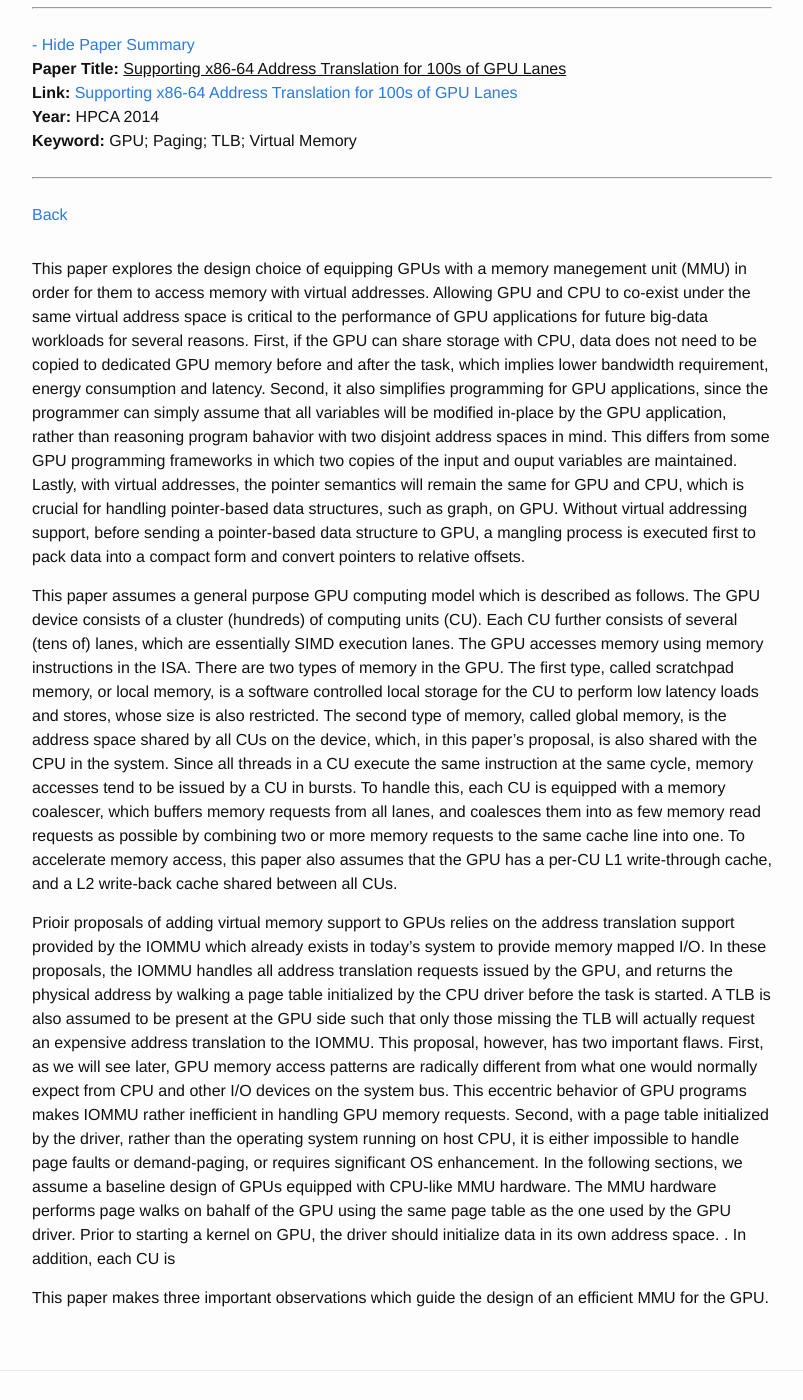
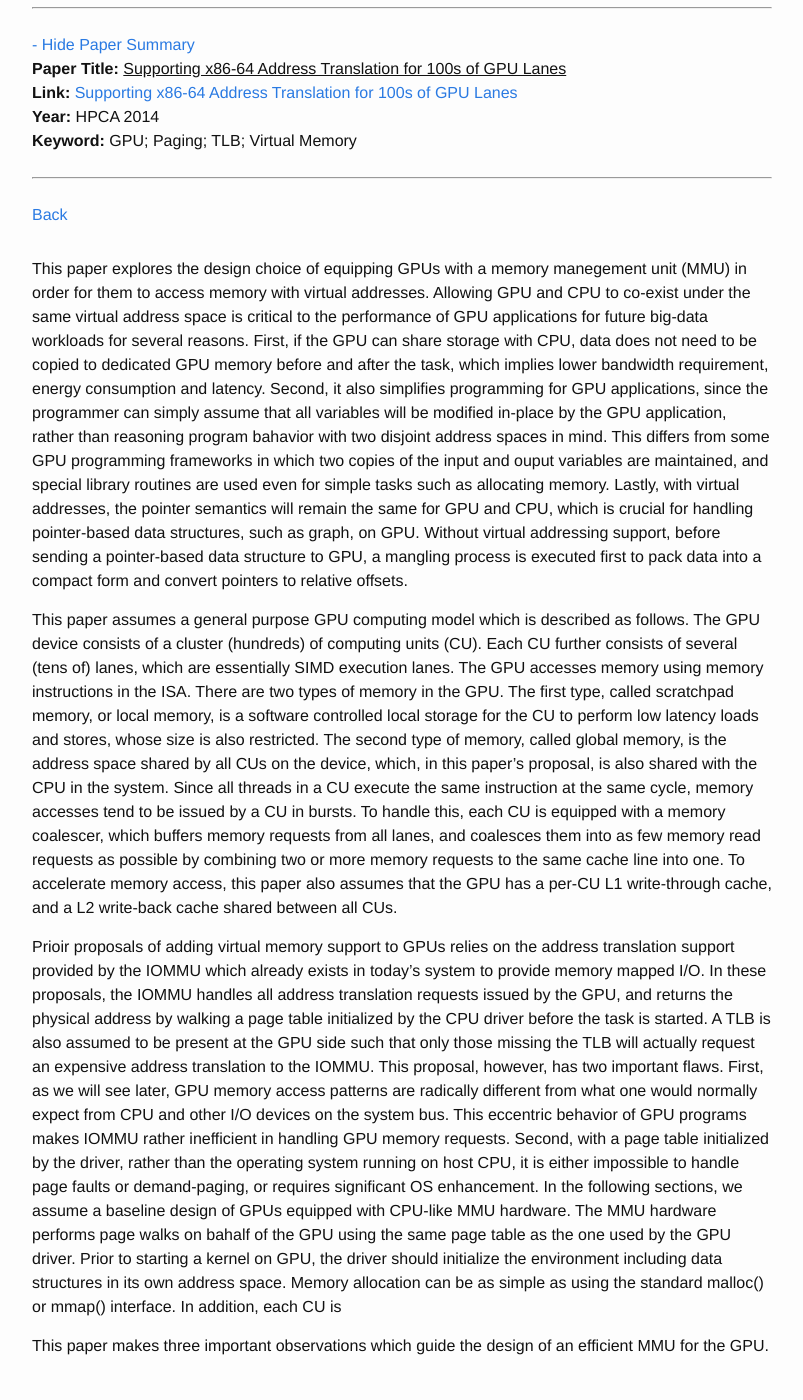
Before and after one commit to wangziqi2013/wangziqi2013.github.io, a Jekyll site: the page built from _posts/2019-09-05-supporting-x86-64-addr-xlat-for-100s-of-gpu-lanes.markdown, in a window 1280 px wide and 1400 px high, scrolled down 235 px. Shown: the whole window, without its empty margins (238-1041 px from the left). Built offline with Jekyll 4.4.1, drawn with Linux system fonts in a browser that asks for light colours.

Commit message:
Small change

```diff
--- a/_posts/2019-09-05-supporting-x86-64-addr-xlat-for-100s-of-gpu-lanes.markdown
+++ b/_posts/2019-09-05-supporting-x86-64-addr-xlat-for-100s-of-gpu-lanes.markdown
@@ -20,7 +20,8 @@ with CPU, data does not need to be copied to dedicated GPU memory before and aft
 requirement, energy consumption and latency. Second, it also simplifies programming for GPU applications, since the programmer
 can simply assume that all variables will be modified in-place by the GPU application, rather than reasoning program bahavior
 with two disjoint address spaces in mind. This differs from some GPU programming
-frameworks in which two copies of the input and ouput variables are maintained. Lastly, with virtual addresses, the pointer
+frameworks in which two copies of the input and ouput variables are maintained, and special library routines are used even
+for simple tasks such as allocating memory. Lastly, with virtual addresses, the pointer
 semantics will remain the same for GPU and CPU, which is crucial for handling pointer-based data structures, such as graph,
 on GPU. Without virtual addressing support, before sending a pointer-based data structure to GPU, a mangling process is
 executed first to pack data into a compact form and convert pointers to relative offsets.
@@ -48,7 +49,8 @@ GPU memory requests. Second, with a page table initialized by the driver, rather
 host CPU, it is either impossible to handle page faults or demand-paging, or requires significant OS enhancement.
 In the following sections, we assume a baseline design of GPUs equipped with CPU-like MMU hardware. The MMU hardware
 performs page walks on bahalf of the GPU using the same page table as the one used by the GPU driver. Prior to starting
-a kernel on GPU, the driver should initialize data in its own address space. . In addition,
+a kernel on GPU, the driver should initialize the environment including data structures in its own address space. Memory
+allocation can be as simple as using the standard malloc() or mmap() interface. In addition,
 each CU is
 
 This paper makes three important observations which guide the design of an efficient MMU for the GPU.
```
